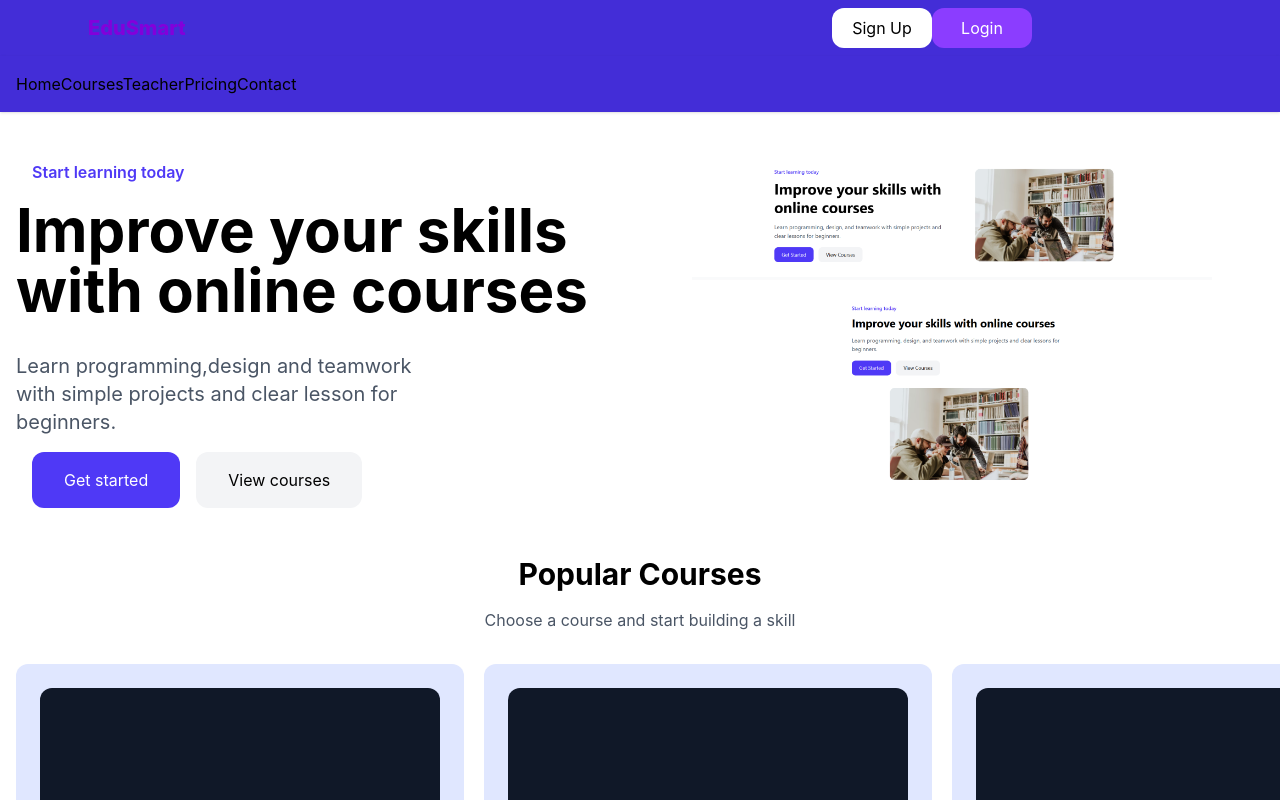
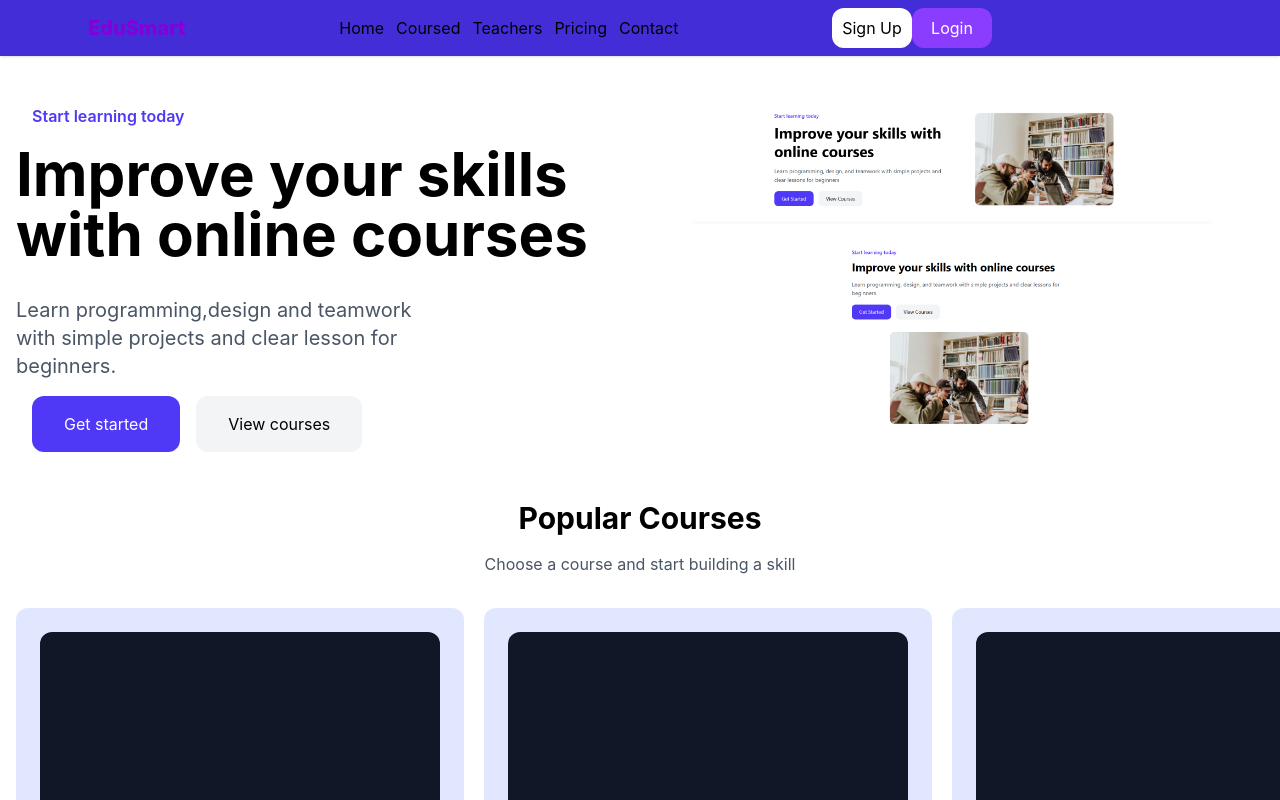
Before and after one commit to Temuulenpda/tailwind, a React (Vite) app: page / in a window 1280 px wide. Shown: the top 800 px of the page. Built offline with nearby package versions, Linux system fonts and the light colour scheme.

Commit message:
Update Navbar.jsx

```diff
--- a/src/components/Navbar.jsx
+++ b/src/components/Navbar.jsx
@@ -14,7 +14,7 @@ const Navbar = () => {
             EduSmart
           </div>
         </div>
-        <div className="flex md:hidden">
+        <div className="flex hidden md:block">
           <div className="flex gap-3">
             <a href="#">Home</a>
             <a href="#">Coursed</a>
@@ -24,8 +24,8 @@ const Navbar = () => {
           </div>
         </div>
         <div className="flex w-50 mr-60 md:block sm:hidden ">
-          <button className="bg-white w-25 h-10 rounded-xl">Sign Up</button>
-          <button className="bg-[#8b3dff] w-25 h-10 rounded-xl text-white">
+          <button className="bg-white w-20 h-10 rounded-xl">Sign Up</button>
+          <button className="bg-[#8b3dff] w-20 h-10 rounded-xl text-white">
             Login
           </button>
         </div>
@@ -42,7 +42,7 @@ const Navbar = () => {
         )}
       </div>
       {activeLink && (
-        <div className="flex flex-col hidden md:block bg-indigo-700 shadow-sm  p-4">
+        <div className="flex flex-col md:hidden bg-indigo-700 shadow-sm  p-4">
           <a href="#">Home</a>
           <a href="#">Courses</a>
           <a href="#">Teacher</a>
```
